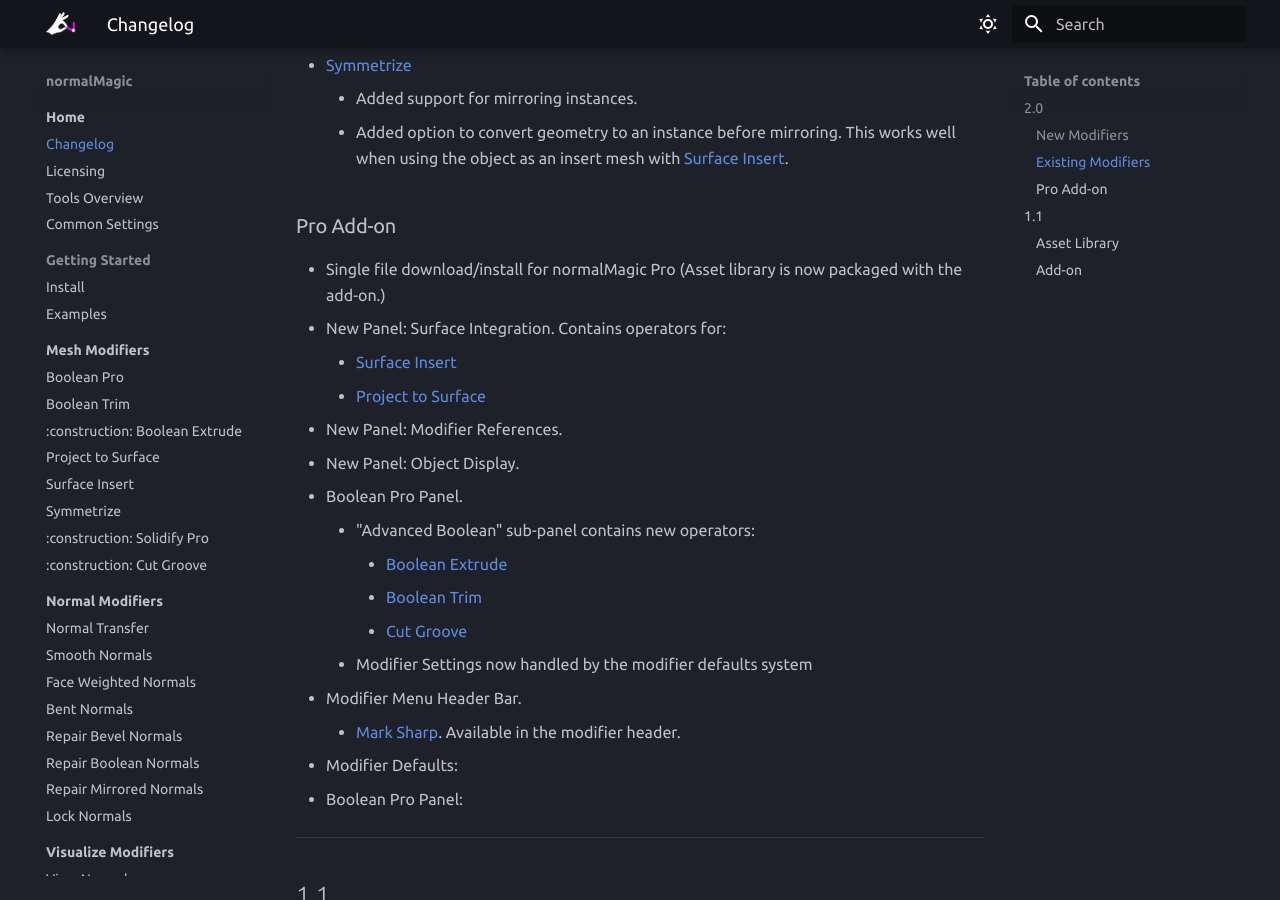
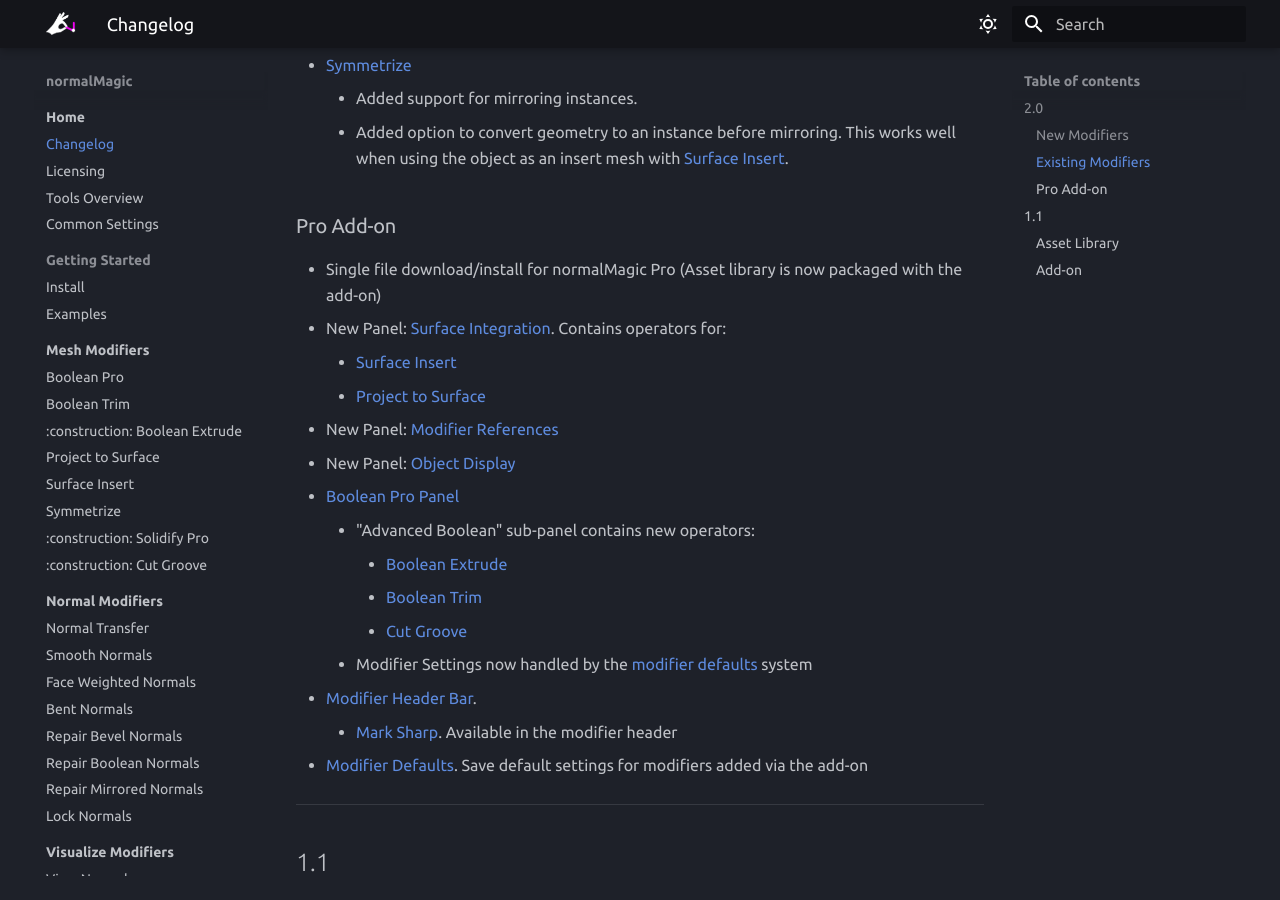
Before and after one commit to SpaghetMeNot/normalmagic, an MkDocs documentation site: the page built from docs/changelog.md, in a window 1280 px wide and 900 px high, scrolled down 924 px. Built offline with MkDocs 1.6.1 and Material for MkDocs 9.7.7, drawn with Linux system fonts in a browser that asks for light colours; some web fonts are replaced; the version menu is left out.

Commit message:
2.0 progress

```diff
--- a/docs/changelog.md
+++ b/docs/changelog.md
@@ -29,25 +29,26 @@
 	- Added option to convert geometry to an instance before mirroring. This works well when using the object as an insert mesh with [Surface Insert](./mesh_tools/surface_insert.md).
 
 ### Pro Add-on
-- Single file download/install for normalMagic Pro (Asset library is now packaged with the add-on.)
-- New Panel: Surface Integration. Contains operators for:
+- Single file download/install for normalMagic Pro (Asset library is now packaged with the add-on)
+- New Panel: [Surface Integration](./add-on/surface_integration.md). Contains operators for:
 	- [Surface Insert](./mesh_tools/surface_insert.md)
 	- [Project to Surface](./mesh_tools/project_to_surface.md)
 
-- New Panel: Modifier References.
-- New Panel: Object Display.
-- Boolean Pro Panel.
+- New Panel: [Modifier References](./add-on/modifier_references.md)
+- New Panel: [Object Display](./add-on/object_display.md)
+- [Boolean Pro Panel](./add-on/boolean_pro.md)
 	- "Advanced Boolean" sub-panel contains new operators:
 		- [Boolean Extrude](./mesh_tools/boolean_extrude.md)
 		- [Boolean Trim](./mesh_tools/boolean_trim.md)
 		- [Cut Groove](./mesh_tools/cut_groove.md)
-	- Modifier Settings now handled by the modifier defaults system
-- Modifier Menu Header Bar.
-	- [Mark Sharp](./other_tools/mark_sharp.md). Available in the modifier header.
-- Modifier Defaults:
-- Boolean Pro Panel:
+	- Modifier Settings now handled by the [modifier defaults](./add-on/modifier_defaults.md) system
+- [Modifier Header Bar](./add-on/modifier_header.md).
+	- [Mark Sharp](./other_tools/mark_sharp.md). Available in the modifier header
+- [Modifier Defaults](./add-on/modifier_defaults.md). Save default settings for modifiers added via the add-on
+
 
 ----
+
 
 ## 1.1
 
--- a/mkdocs.yml
+++ b/mkdocs.yml
@@ -148,10 +148,12 @@
     - manual_tools/recalculate_weighted.md
     - manual_tools/add_custom_normals.md
 
-  - Add-on:
+  - Pro Add-on:
     - add-on/index.md
     - add-on/preferences.md
     - add-on/boolean_pro.md
+    - add-on/surface_integration.md
     - add-on/instance_objects.md
     - add-on/object_display.md
     - add-on/modifier_references.md
+    - add-on/modifier_header.md
```
Also changed, not shown: docs/add-on/boolean_pro.md (+25 -6 lines), docs/add-on/modifier_defaults.md (added, +7 -0 lines), docs/add-on/modifier_header.md (added, +19 -0 lines), docs/add-on/preferences.md (+2 -0 lines), docs/add-on/surface_integration.md (added, +1 -0 lines), docs/index.md (+9 -2 lines), docs/assets/add-on/bpro_panel.png, docs/assets/add-on/modifier_defaults.png (added), docs/assets/add-on/modifier_header.png (added).
